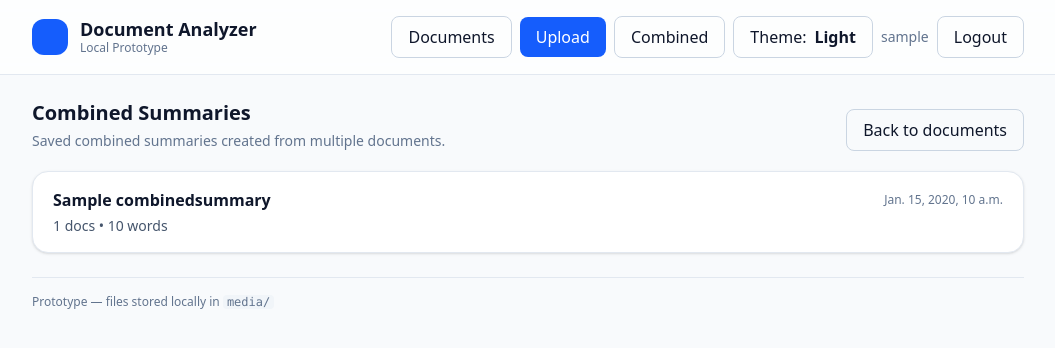
After one commit to pathipat11/Document_Analyzer, a Django app: page /combined/ in a window 1280 px wide. The commit adds this page. Shown: the top 348 px of the page, without its empty margins (112-1167 px from the left). Run offline with Django 5.2, Linux system fonts and the light colour scheme; a user stored in the database is signed in; tables that the repository leaves empty hold one stand-in row (values such as "Sample post").

Commit message:
Feature Combine file to summary & AI-generated notebook title

```diff
--- a/documents/models.py
+++ b/documents/models.py
@@ -26,3 +26,23 @@ class Document(models.Model):
     uploaded_at = models.DateTimeField(auto_now_add=True)
     def __str__(self):
         return self.file_name
+
+class CombinedSummary(models.Model):
+    owner = models.ForeignKey(
+        settings.AUTH_USER_MODEL,
+        on_delete=models.CASCADE,
+        related_name="combined_summaries",
+    )
+    documents = models.ManyToManyField(Document, related_name="combined_in")
+
+    title = models.CharField(max_length=200, default="Combined Summary")
+    combined_summary = models.TextField(blank=True)
+
+    # optional metadata
+    doc_count = models.IntegerField(default=0)
+    total_words = models.IntegerField(default=0)
+
+    created_at = models.DateTimeField(auto_now_add=True)
+
+    def __str__(self):
+        return f"{self.title} ({self.doc_count} docs)"
--- a/documents/templates/documents/base.html
+++ b/documents/templates/documents/base.html
@@ -71,6 +71,8 @@
                 {% if request.user.is_authenticated %}
                 <a class="btn-outline" href="{% url 'documents:list' %}">Documents</a>
                 <a class="btn" href="{% url 'documents:upload' %}">Upload</a>
+                <a class="btn-outline" href="{% url 'documents:combined_list' %}">Combined</a>
+
                 {% endif %}
 
                 <button type="button" class="btn-outline" onclick="toggleTheme()">
--- /dev/null
+++ b/documents/templates/documents/combined_list.html
@@ -0,0 +1,35 @@
+{% extends "documents/base.html" %}
+{% block title %}Combined Summaries · Document Analyzer{% endblock %}
+
+{% block content %}
+<div class="flex items-end justify-between">
+    <div>
+        <h1 class="text-xl font-semibold">Combined Summaries</h1>
+        <p class="mt-1 text-sm text-slate-500 dark:text-slate-400">
+            Saved combined summaries created from multiple documents.
+        </p>
+    </div>
+    <a class="btn-outline" href="{% url 'documents:list' %}">Back to documents</a>
+</div>
+
+<div class="card mt-5 overflow-hidden">
+    {% if items %}
+    <div class="divide-y divide-slate-200 dark:divide-slate-800">
+        {% for x in items %}
+        <a class="block px-5 py-4 hover:bg-slate-50 dark:hover:bg-slate-900"
+            href="{% url 'documents:combined_detail' x.pk %}">
+            <div class="flex items-center justify-between gap-4">
+                <div class="font-semibold">{{ x.title }}</div>
+                <div class="text-xs text-slate-500 dark:text-slate-400">{{ x.created_at }}</div>
+            </div>
+            <div class="mt-1 text-sm text-slate-600 dark:text-slate-300">
+                {{ x.doc_count }} docs • {{ x.total_words }} words
+            </div>
+        </a>
+        {% endfor %}
+    </div>
+    {% else %}
+    <div class="p-6 text-sm text-slate-500 dark:text-slate-400">No combined summaries yet.</div>
+    {% endif %}
+</div>
+{% endblock %}
--- a/documents/urls.py
+++ b/documents/urls.py
@@ -12,4 +12,8 @@ urlpatterns = [
     path("documents/<int:pk>/reprocess/", views.reprocess_document, name="reprocess"),
 
     path("export/csv/", views.export_documents_csv, name="export_csv"),
+
+    path("combined/", views.combined_list, name="combined_list"),
+    path("combined/create/", views.create_combined_summary, name="combined_create"),
+    path("combined/<int:pk>/", views.combined_detail, name="combined_detail"),
 ]
--- a/documents/views.py
+++ b/documents/views.py
@@ -8,8 +8,9 @@ from django.utils import timezone
 from django.db.models import Q
 
 from .services.upload_validation import validate_files, get_limits
+from .services.combined_summarizer import build_combined_summary, build_combined_title_and_summary
 from .services.processor import process_document
-from .models import Document
+from .models import Document, CombinedSummary
 
 def health(request):
     return JsonResponse({"status": "ok"})
@@ -20,6 +21,8 @@ def upload_document(request):
 
     if request.method == "POST":
         files = request.FILES.getlist("files")
+        auto_combine = request.POST.get("auto_combine") == "1"
+        title = (request.POST.get("notebook_title") or "").strip()
 
         try:
             validate_files(files)
@@ -27,7 +30,7 @@ def upload_document(request):
             messages.error(request, str(e))
             return render(request, "documents/upload.html", {"limits": limits})
 
-        created = []
+        created: list[Document] = []
         for f in files:
             ext = Path(f.name).suffix.lower().lstrip(".")
             mime = getattr(f, "content_type", "") or ""
@@ -42,10 +45,30 @@ def upload_document(request):
             process_document(doc)
             created.append(doc)
 
+        if auto_combine and len(created) >= 2:
+            ai_title, combined_text = build_combined_title_and_summary(created)
+            final_title = title or ai_title
+
+            cs = CombinedSummary.objects.create(
+                owner=request.user,
+                title=final_title,
+                combined_summary=combined_text,
+                doc_count=len(created),
+                total_words=sum(d.word_count for d in created),
+            )
+
+            cs.documents.set(created)
+
+            messages.success(request, f"Uploaded {len(created)} files and created a combined summary.")
+            return redirect("documents:combined_detail", pk=cs.pk)
+
         messages.success(request, f"Uploaded and processed {len(created)} file(s).")
+        if len(created) == 1:
+            return redirect("documents:detail", pk=created[0].pk)
         return redirect("documents:list")
 
     return render(request, "documents/upload.html", {"limits": limits})
+
 
 @login_required
 def document_detail(request, pk: int):
@@ -100,3 +123,48 @@ def export_documents_csv(request):
         ])
 
     return resp
+
+@login_required
+def create_combined_summary(request):
+
+    if request.method != "POST":
+        return redirect("documents:list")
+
+    ids = request.POST.getlist("doc_ids")
+    ids = [int(i) for i in ids if i.isdigit()]
+
+    if len(ids) < 2:
+        messages.error(request, "Please select at least 2 documents to combine.")
+        return redirect("documents:list")
+
+    docs = list(Document.objects.filter(owner=request.user, id__in=ids).order_by("-uploaded_at"))
+    if len(docs) < 2:
+        messages.error(request, "Selected documents not found.")
+        return redirect("documents:list")
+
+    title, combined_text = build_combined_title_and_summary(docs)
+
+    cs = CombinedSummary.objects.create(
+        owner=request.user,
+        title=title,
+        combined_summary=combined_text,
+        doc_count=len(docs),
+        total_words=sum(d.word_count for d in docs),
+    )
+    cs.documents.set(docs)
+
+    messages.success(request, "Combined summary created.")
+    return redirect("documents:combined_detail", pk=cs.pk)
+
+
+@login_required
+def combined_detail(request, pk: int):
+    cs = get_object_or_404(CombinedSummary, pk=pk, owner=request.user)
+    docs = cs.documents.all().order_by("-uploaded_at")
+    return render(request, "documents/combined_detail.html", {"cs": cs, "docs": docs})
+
+
+@login_required
+def combined_list(request):
+    items = CombinedSummary.objects.filter(owner=request.user).order_by("-created_at")
+    return render(request, "documents/combined_list.html", {"items": items})
```
Also changed, not shown: documents/services/combined_summarizer.py (added, +110 -0 lines), documents/services/title_generator.py (added, +38 -0 lines), documents/templates/documents/combined_detail.html (added, +39 -0 lines), documents/templates/documents/list.html (+46 -4 lines), documents/templates/documents/upload.html (+14 -2 lines), documents/migrations/0003_combinedsummary.py (added), static/css/tailwind.css.
